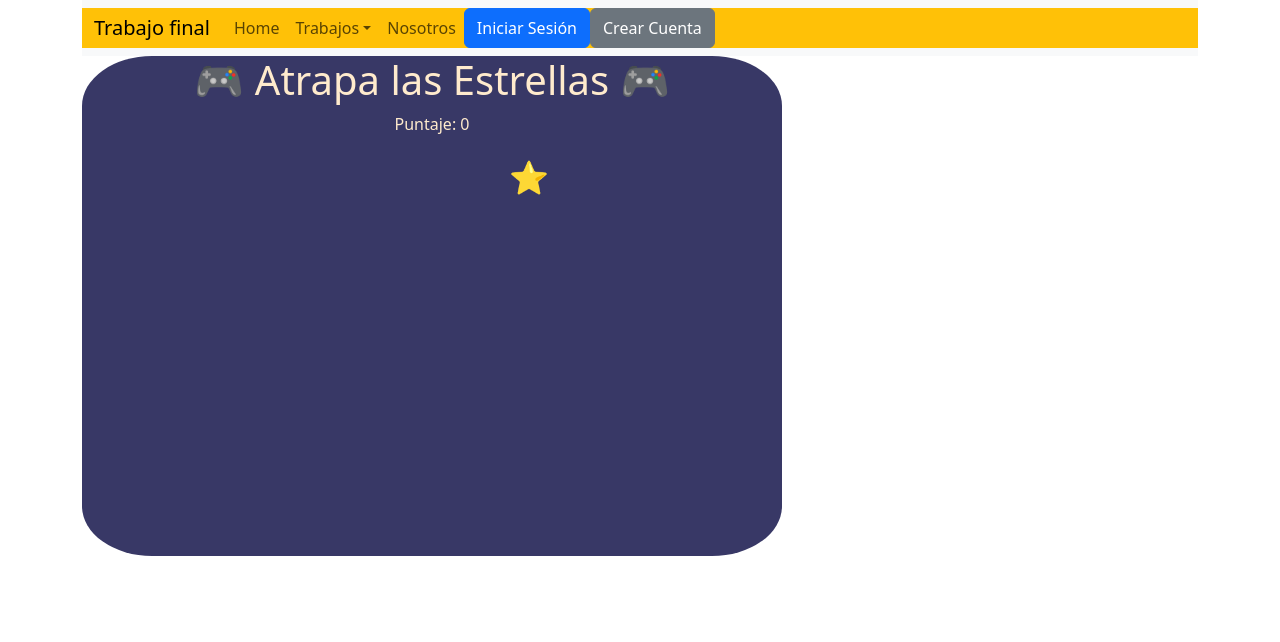
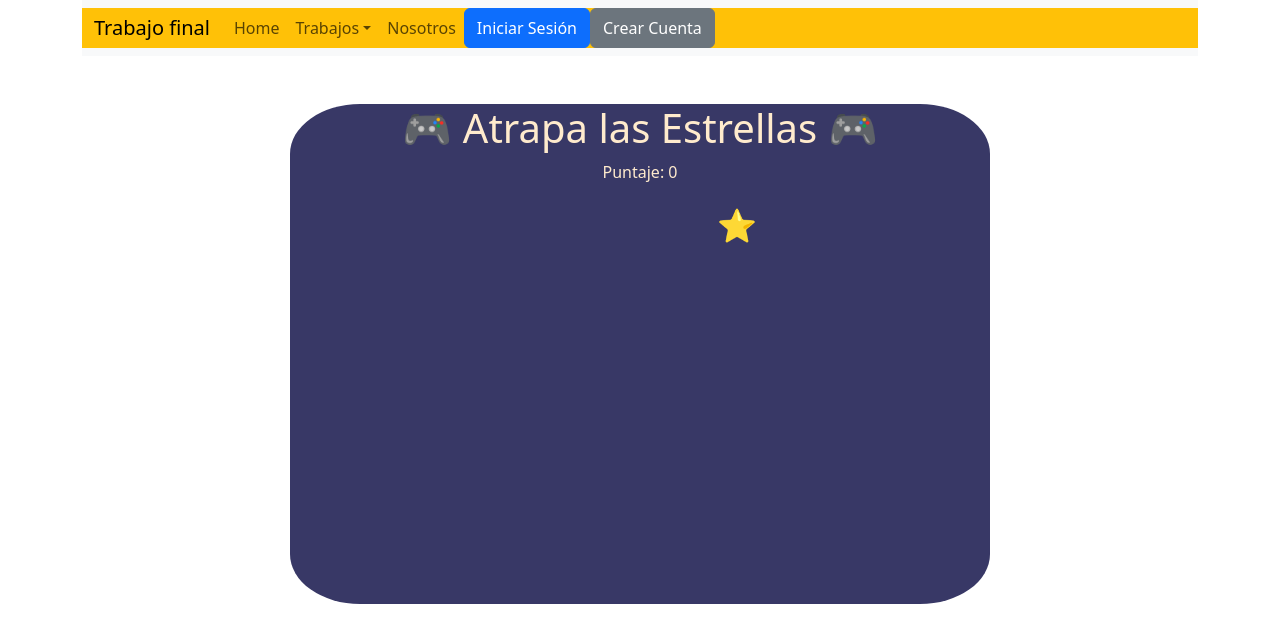
Before and after one commit to BrianTolaba/ProyectoFinal-FPW, a React (Vite) app in the folder client/: page /tp5ej1 in a window 1280 px wide. Shown: the top 642 px of the page. Built offline with nearby package versions, Linux system fonts and the light colour scheme; no server answers.

Commit message:
trabajos anteriores centrados

```diff
--- a/client/src/assets/css/estrella.css
+++ b/client/src/assets/css/estrella.css
@@ -11,7 +11,8 @@ body {
 .contenedor-juego {
   text-align: center;
   position: relative;
-  width: 700px;
+  width: 100%;
+  max-width: 700px;
   height: 500px;
   background-color: rgb(56, 56, 102);
   border-radius: 10%;
--- a/client/src/pages/tps/tp4/tp4ej1.jsx
+++ b/client/src/pages/tps/tp4/tp4ej1.jsx
@@ -28,7 +28,7 @@ function TP4ej1() {
   };
 
   return (
-    <div className='ejercicio01contenedor'>
+    <div className='ejercicio01contenedor mt-5'>
       <div className="row">
         <div className="col-md-6 p-4 bg-dark-subtle h-50 rounded-4 ">
           <h1><strong>Adivina un numero del 1 al 100</strong></h1>
--- a/client/src/pages/tps/tp4/tp4ej2.jsx
+++ b/client/src/pages/tps/tp4/tp4ej2.jsx
@@ -47,7 +47,7 @@ function BotonesColores() {
 
     <div className="Ejercicio02Botones">
 
-        <div className="col-md-6 m-3 bg-dark-subtle rounded-4 ">
+        <div className="col-md-6 m-3 bg-dark-subtle rounded-4 mx-auto mt-5">
           {botones.map((color, index) => (
             <button className='botones border border-4 border-black'
               key={index}
@@ -72,7 +72,7 @@ function BotonesColores() {
 
 
         <div className="col-md-6 ">
-          <h3>Colocar una imagen aqui :u</h3>
+          <h3></h3>
           <img src="" alt="" />
         </div>
     </div>
--- a/client/src/pages/tps/tp5/tp5ej1.jsx
+++ b/client/src/pages/tps/tp5/tp5ej1.jsx
@@ -56,7 +56,7 @@ function Tp5Ej1() {
   };
 
   return (
-    <div className="contenedor-juego ">
+    <div className="contenedor-juego mx-auto mt-5">
 
       <h1 className="col">🎮 Atrapa las Estrellas 🎮</h1>
       <p className="text-center">Puntaje: {puntaje}</p>
--- a/client/src/pages/tps/tp5/tp5ej2.jsx
+++ b/client/src/pages/tps/tp5/tp5ej2.jsx
@@ -3,7 +3,7 @@ import Archivos from "../../../assets/imag/tp-5-Archivos.jpg";
 function tp5ej2() {
   return (<>
 
-    <div className='text-center shadow-lg text-light bg-primary  rounded-4'>
+    <div className='text-center shadow-lg text-light bg-primary  rounded-4 mt-5'>
       <h1>FORMULARIO</h1>
       <h2>Ingrese su nombre de usuario y correo electronico</h2>
       <p>* este formulario es una prueba cerrada</p>
```
